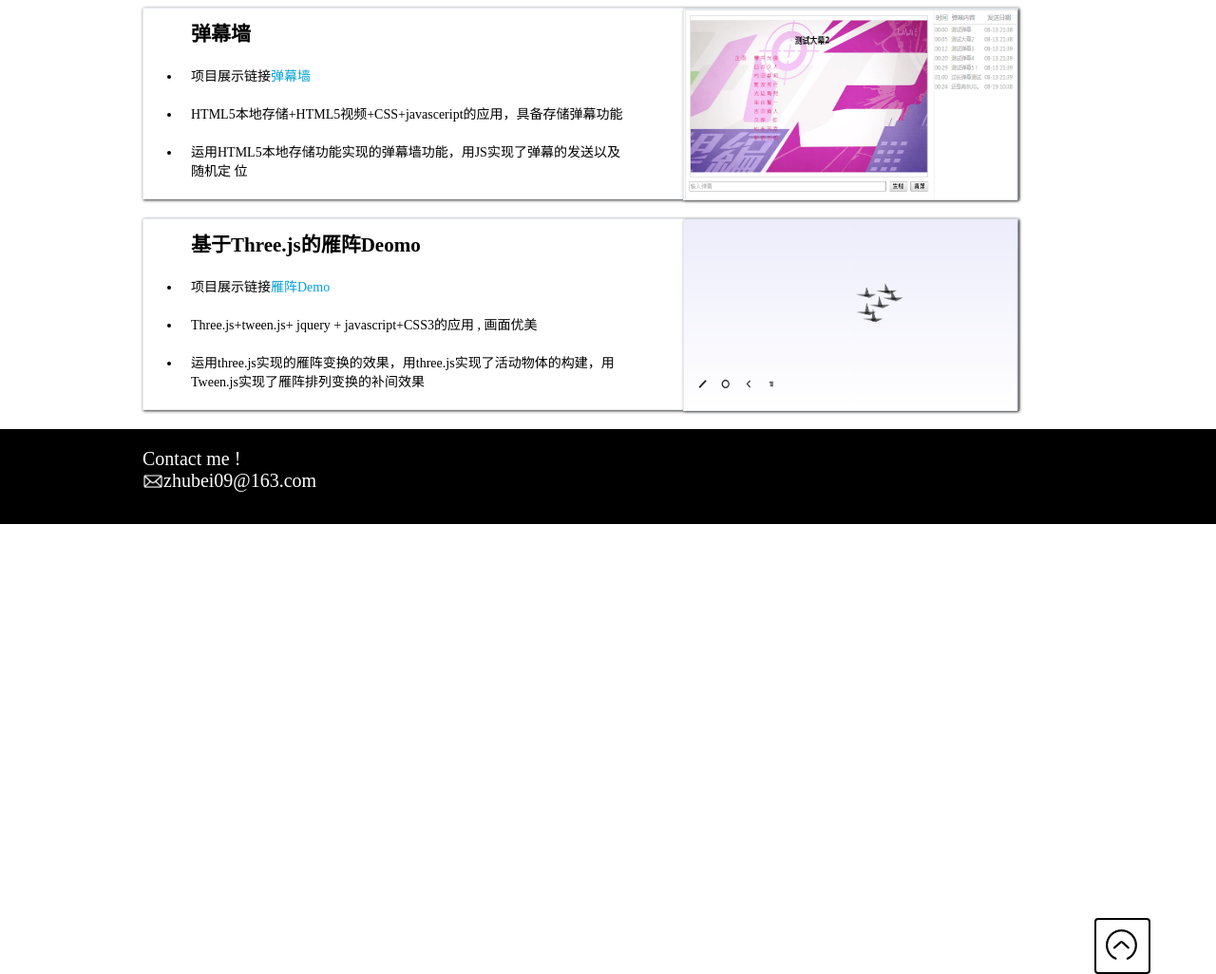
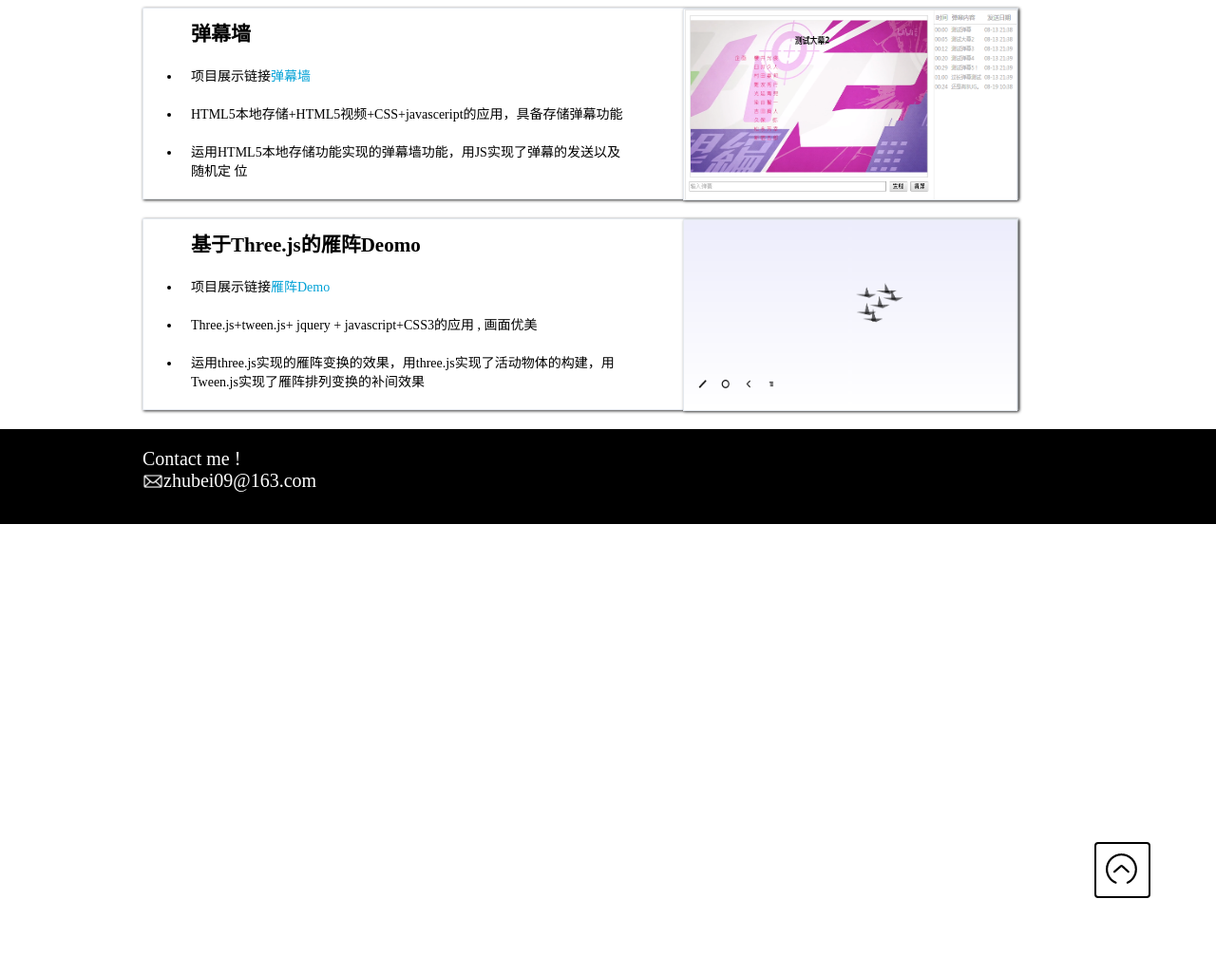
Before and after one commit to johanzhu/MyResume, a plain HTML site: page index.html in a window 1280 px wide. Shown: the part 1033-2059 px from the top of the page at 95% size. After the commit the page ends 1979 px from the top, so only its background shows below. Drawn offline with Linux system fonts and the light colour scheme.

Commit message:
solve TopBar bug

```diff
--- a/css/style.css
+++ b/css/style.css
@@ -272,7 +272,7 @@
 	border-radius: 4px;
 	position: absolute;
 	left: 90%;
-	top: 250%;
+	top: 240%;
 	padding: 10px;
 	cursor: pointer;
 }
```
